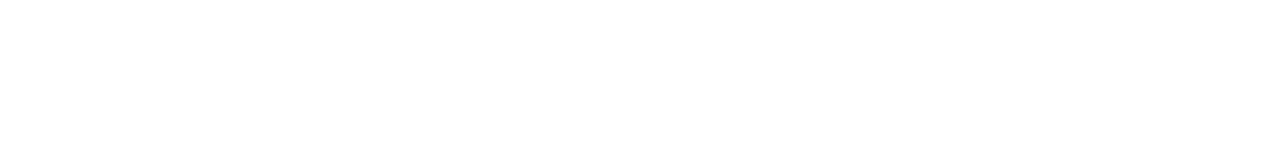
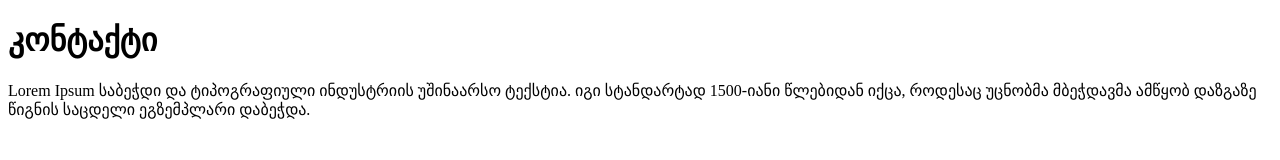
Before and after one commit to iulon357/Sky-House-2, a plain HTML site: page index.html in a window 1280 px wide. Drawn offline with Linux system fonts and the light colour scheme.

Commit message:
update 3

```diff
--- a/index.html
+++ b/index.html
@@ -1,12 +1,20 @@
 <!DOCTYPE html>
 <html lang="en">
-<head>
-    <meta charset="UTF-8">
-    <meta http-equiv="X-UA-Compatible" content="IE=edge">
-    <meta name="viewport" content="width=device-width, initial-scale=1.0">
+  <head>
+    <meta charset="UTF-8" />
+    <meta http-equiv="X-UA-Compatible" content="IE=edge" />
+    <meta name="viewport" content="width=device-width, initial-scale=1.0" />
     <title>Sky House 2</title>
-</head>
-<body>
-
-</body>
+  </head>
+  <body>
+    <main>
+      <h1>კონტაქტი</h1>
+      <p>
+        Lorem Ipsum საბეჭდი და ტიპოგრაფიული ინდუსტრიის უშინაარსო ტექსტია. იგი
+        სტანდარტად 1500-იანი წლებიდან იქცა, როდესაც უცნობმა მბეჭდავმა ამწყობ
+        დაზგაზე წიგნის საცდელი ეგზემპლარი დაბეჭდა.
+      </p>
+      <!-- აქ უნდა იყოს რუქა -->
+    </main>
+  </body>
 </html>
```
Also changed, not shown: css/style.css (added).
